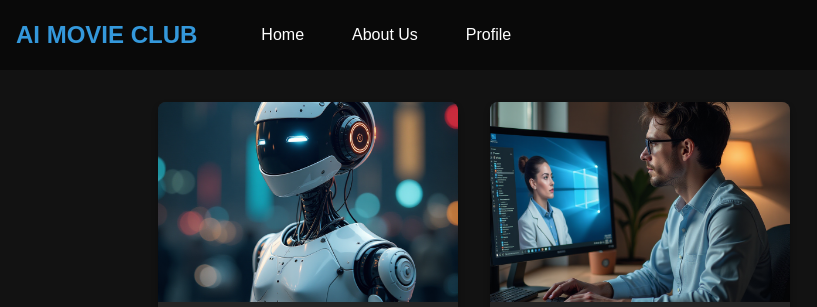
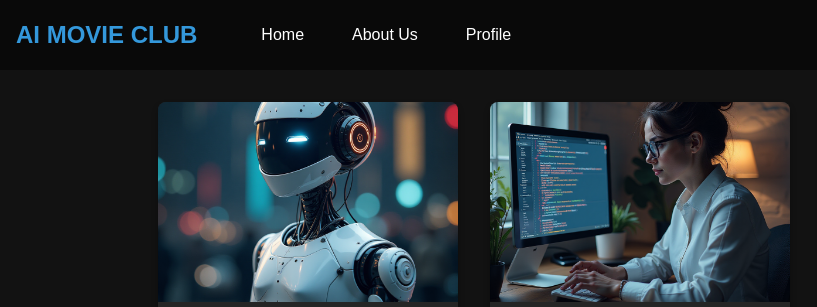
Before and after one commit to edycyber/aimovie, a website: page home.html in a window 1280 px wide. Shown: the top 307 px of the page, 0-817 px from the left. Drawn offline with Linux system fonts and the light colour scheme.

Commit message:
Update home.html

```diff
--- a/home.html
+++ b/home.html
@@ -155,7 +155,7 @@
         </div>
 
         <div class="card">
-            <img src="other1.png" alt="Codex Image">
+            <img src="codex.png" alt="Codex Image">
             <div class="card-content">
                 <h2 class="card-title">AI Movie Browser</h2>
                 <p class="card-description">
```
